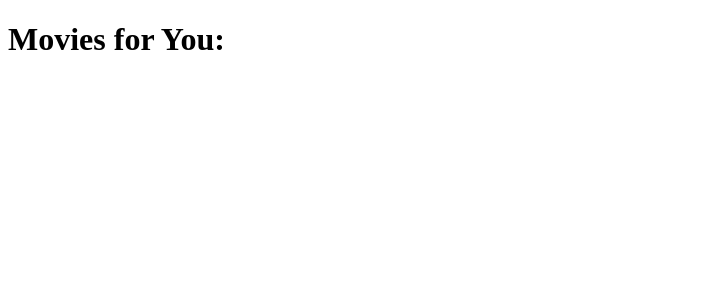
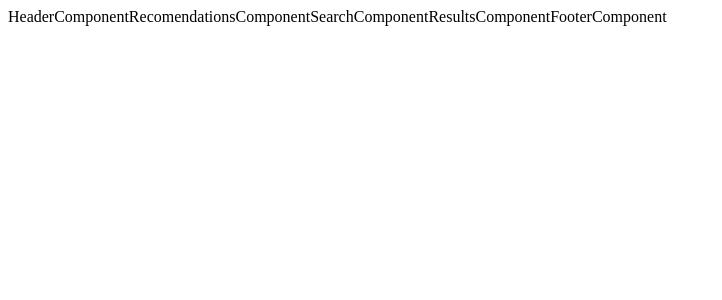
Before and after one commit to Carlos56g/PIA_FrontEnd, a React (Vite) app in the folder Client/ReactProject/: page / in a window 1280 px wide. Shown: the top 300 px of the page, without its empty margins (0-722 px from the left). Built offline with nearby package versions, Linux system fonts and the light colour scheme.

Commit message:
Components Declaration

```diff
--- a/Client/ReactProject/src/LandingPage.tsx
+++ b/Client/ReactProject/src/LandingPage.tsx
@@ -3,9 +3,17 @@ import './LandingPage.css'
 function LandingPage() {
   return (
     <>
-      <div>
-        <h1>Movies for You:</h1>
-      </div>
+
+    <>HeaderComponent</>
+
+    <>RecomendationsComponent</>
+
+    <>SearchComponent</>
+
+    <>ResultsComponent</>
+
+    <>FooterComponent</>
+
     </>
   )
 }
```
